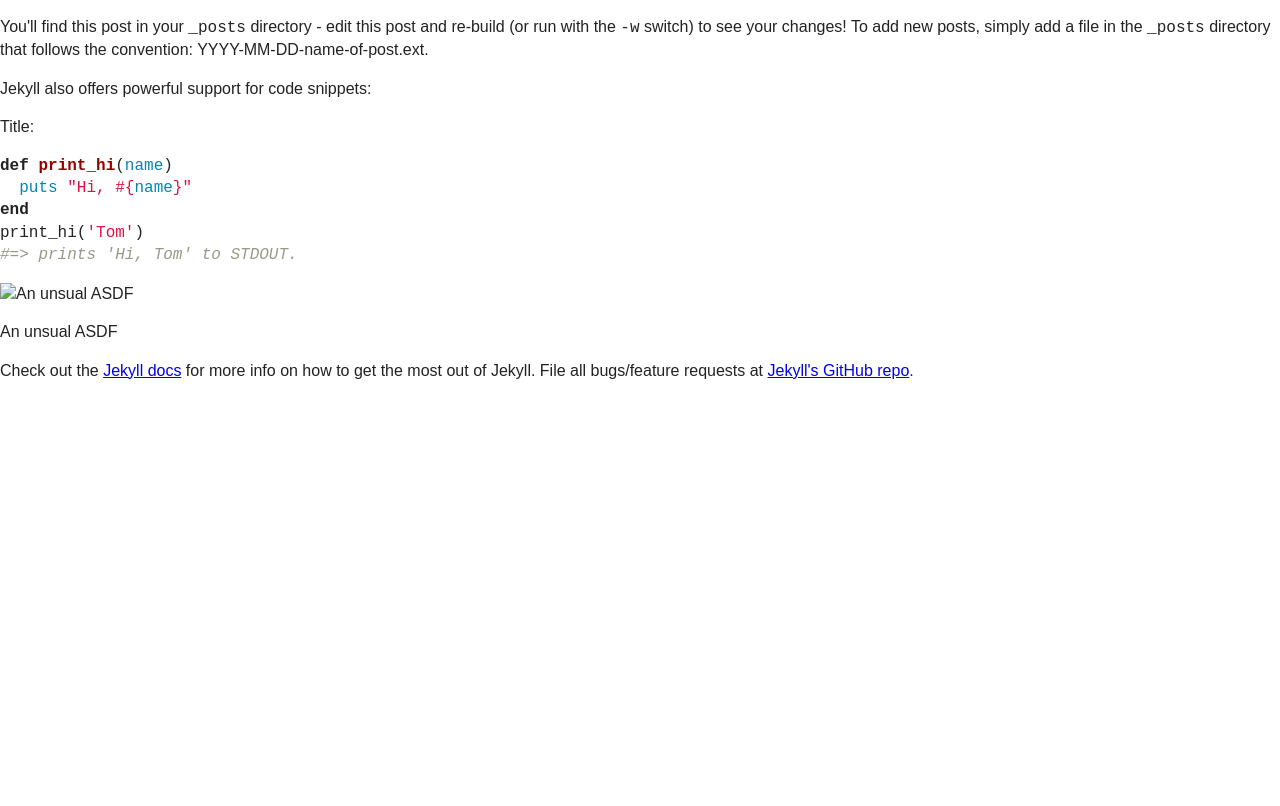
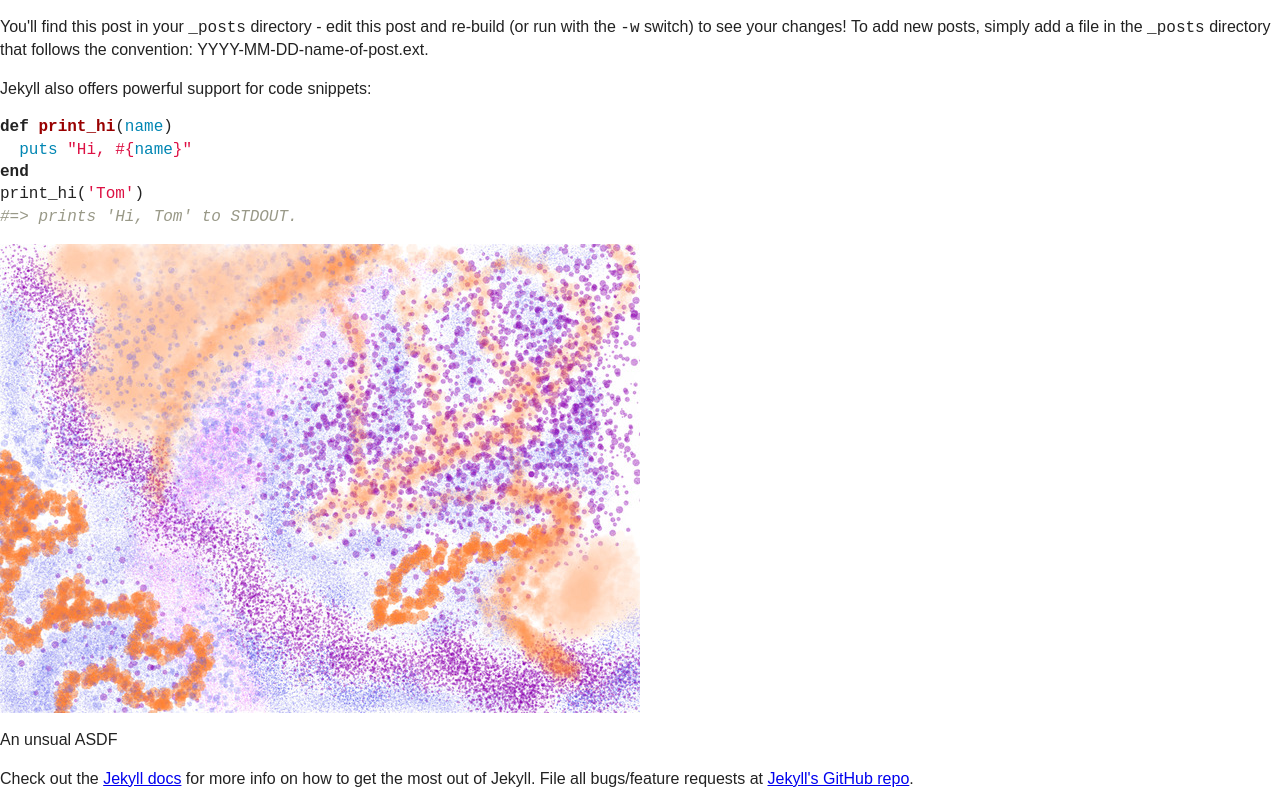
Before and after one commit to simonkeatley/simonkeatley.github.io, a plain HTML site: page welcome-to-jekyll.html in a window 1280 px wide. Drawn offline with nearby package versions, Linux system fonts and the light colour scheme.

Commit message:
removed underscore in generated images folder for picturefill images

```diff
--- a/welcome-to-jekyll.html
+++ b/welcome-to-jekyll.html
@@ -1,8 +1,8 @@
 <!DOCTYPE html><html class=no-js><head><meta charset=utf-8><meta http-equiv=X-UA-Compatible content="IE=edge,chrome=1"><title>THIS IS A SAMPLE TITLE</title><meta name=viewport content="width=device-width"><link rel=stylesheet href=/css/main.e69e.css><!-- <link rel="stylesheet" href="/_bower_components/normalize-css/normalize.css"> --><script>document.createElement( "picture" );</script><script async src=/js/picturefill.2174.js></script><!-- <script src="//ajax.googleapis.com/ajax/libs/jquery/1.10.2/jquery.min.js"></script> --><script src=/_bower_components/modernizr/modernizr.js></script></head><body><!--[if lt IE 8]>
         <p class="browsehappy">You are using an <strong>outdated</strong> browser. Please <a href="http://browsehappy.com/">upgrade your browser</a> to improve your experience.</p>
-    <![endif]--><article class=post><p>You&#39;ll find this post in your <code>_posts</code> directory - edit this post and re-build (or run with the <code>-w</code> switch) to see your changes! To add new posts, simply add a file in the <code>_posts</code> directory that follows the convention: YYYY-MM-DD-name-of-post.ext.</p><p>Jekyll also offers powerful support for code snippets:</p><p>Title:</p><div class=highlight><pre><code class=ruby><span class=k>def</span> <span class=nf>print_hi</span><span class=p>(</span><span class=nb>name</span><span class=p>)</span>
+    <![endif]--><article class=post><p>You&#39;ll find this post in your <code>_posts</code> directory - edit this post and re-build (or run with the <code>-w</code> switch) to see your changes! To add new posts, simply add a file in the <code>_posts</code> directory that follows the convention: YYYY-MM-DD-name-of-post.ext.</p><p>Jekyll also offers powerful support for code snippets:</p><div class=highlight><pre><code class=ruby><span class=k>def</span> <span class=nf>print_hi</span><span class=p>(</span><span class=nb>name</span><span class=p>)</span>
   <span class=nb>puts</span> <span class=s2>&quot;Hi, </span><span class=si>#{</span><span class=nb>name</span><span class=si>}</span><span class=s2>&quot;</span>
 <span class=k>end</span>
 <span class=n>print_hi</span><span class=p>(</span><span class=s1>&#39;Tom&#39;</span><span class=p>)</span>
 <span class=c1>#=&gt; prints &#39;Hi, Tom&#39; to STDOUT.</span>
-</code></pre></div><p><picture><source srcset=/master/img/_generated/1-640by469-cad480.jpeg media="(min-width: 30em)"><img srcset=/master/img/_generated/1-120by88-cad480.jpeg alt="An unsual ASDF"><p>An unsual ASDF</p></source></picture></p><p>Check out the <a href=http://jekyllrb.com>Jekyll docs</a> for more info on how to get the most out of Jekyll. File all bugs/feature requests at <a href=https://github.com/mojombo/jekyll>Jekyll&#39;s GitHub repo</a>.</p></article><script src=//ajax.googleapis.com/ajax/libs/jquery/1.10.2/jquery.min.js></script><script>window.jQuery || document.write('<script src="/_bower_components/jquery.min.js"><\/script>')</script><script src=/js/script.js></script></body></html>
+</code></pre></div><p><picture><source srcset=/img/generated/1-640by469-cad480.jpeg media="(min-width: 30em)"><img srcset=/img/generated/1-120by88-cad480.jpeg alt="An unsual ASDF"><p>An unsual ASDF</p></source></picture></p><p>Check out the <a href=http://jekyllrb.com>Jekyll docs</a> for more info on how to get the most out of Jekyll. File all bugs/feature requests at <a href=https://github.com/mojombo/jekyll>Jekyll&#39;s GitHub repo</a>.</p></article><script src=//ajax.googleapis.com/ajax/libs/jquery/1.10.2/jquery.min.js></script><script>window.jQuery || document.write('<script src="/_bower_components/jquery.min.js"><\/script>')</script><script src=/js/script.js></script></body></html>
```
Also changed, not shown: _bower_components/jquery/test/data/1x1.jpg, _bower_components/modernizr/media/Modernizr 2 Logo.svg, _bower_components/modernizr/test/caniuse_files/Windsong-webfont.svg, _bower_components/modernizr/test/caniuse_files/alpha.png, _bower_components/modernizr/test/caniuse_files/apng_test.png, _bower_components/modernizr/test/caniuse_files/before-after.png, _bower_components/modernizr/test/caniuse_files/mathml_ref.png, _bower_components/modernizr/test/caniuse_files/png_alpha_result.png, _bower_components/modernizr/test/caniuse_files/red30x30.png, _bower_components/modernizr/test/caniuse_files/ruby.png, _bower_components/modernizr/test/caniuse_files/svg-html-blur.png, _bower_components/modernizr/test/caniuse_files/svg-img.svg, _bower_components/modernizr/test/caniuse_files/svg_blur.png, _bower_components/modernizr/test/caniuse_files/table.png, 4 more files.
